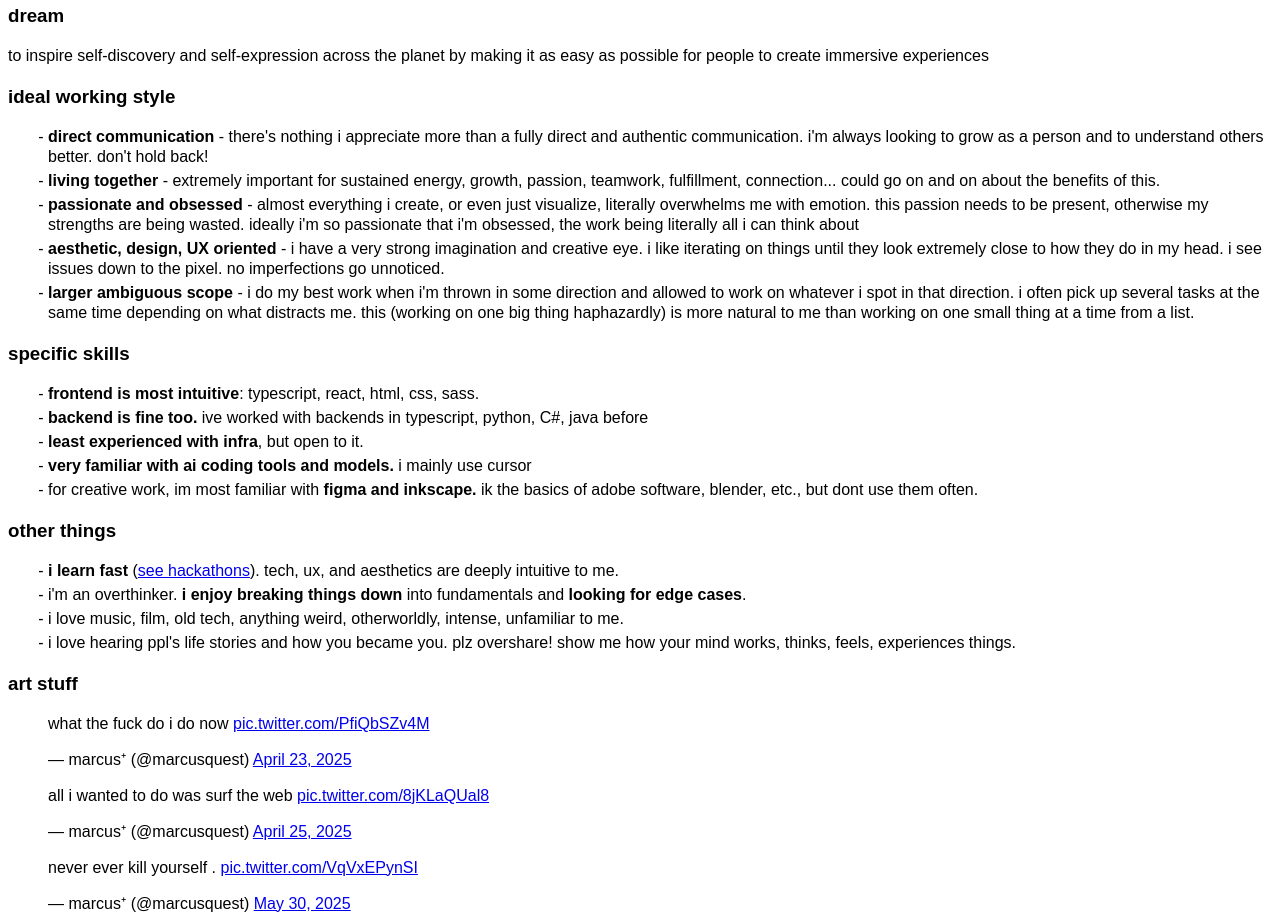
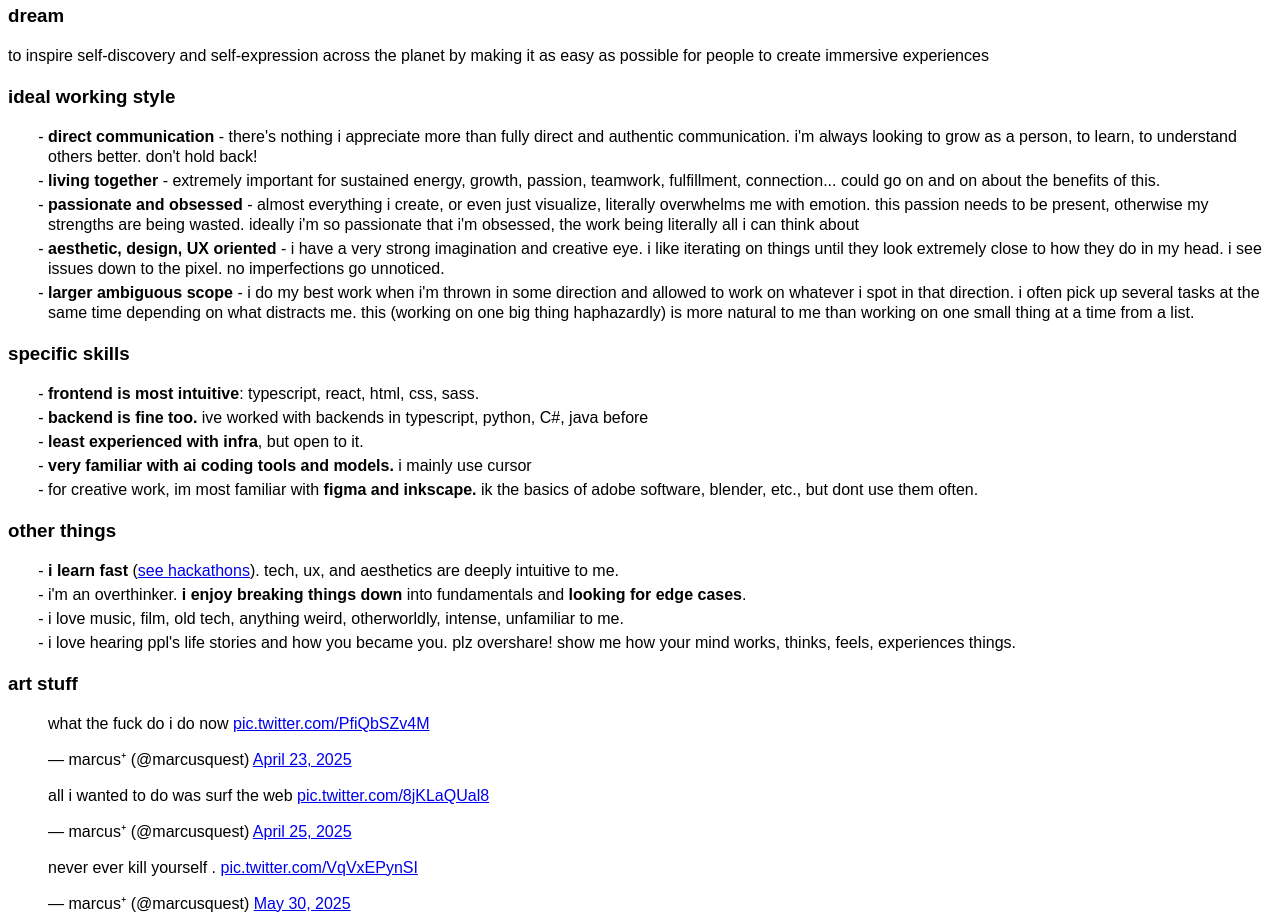
Before and after one commit to vimona3ds/vimona3ds.github.io, a website: page index.html in a window 1280 px wide. Shown: the part 840-1764 px from the top of the page. Drawn offline with Linux system fonts and the light colour scheme.

Commit message:
typo fix

```diff
--- a/index.html
+++ b/index.html
@@ -92,7 +92,7 @@
     <p>to inspire self-discovery and self-expression across the planet by making it as easy as possible for people to create immersive experiences</p>
     <h3>ideal working style</h3>
     <ul>
-        <li><strong>direct communication</strong> - there's nothing i appreciate more than a fully direct and authentic communication. i'm always looking to grow as a person and to understand others better. don't hold back!</li>
+        <li><strong>direct communication</strong> - there's nothing i appreciate more than fully direct and authentic communication. i'm always looking to grow as a person, to learn, to understand others better. don't hold back!</li>
         <li><strong>living together</strong> - extremely important for sustained energy, growth, passion, teamwork, fulfillment, connection... could go on and on about the benefits of this.</li>
         <li><strong>passionate and obsessed</strong> - almost everything i create, or even just visualize, literally overwhelms me with emotion. this passion needs to be present, otherwise my strengths are being wasted. ideally i'm so passionate that i'm obsessed, the work being literally all i can think about</li>
         <li><strong>aesthetic, design, UX oriented</strong> - i have a very strong imagination and creative eye. i like iterating on things until they look extremely close to how they do in my head. i see issues down to the pixel. no imperfections go unnoticed.</li>
```
